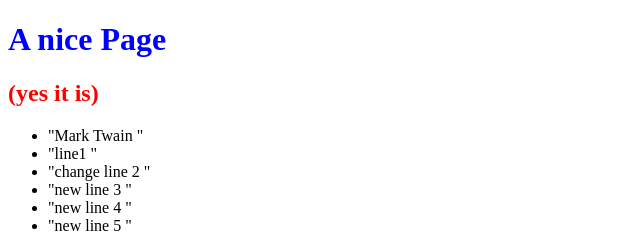
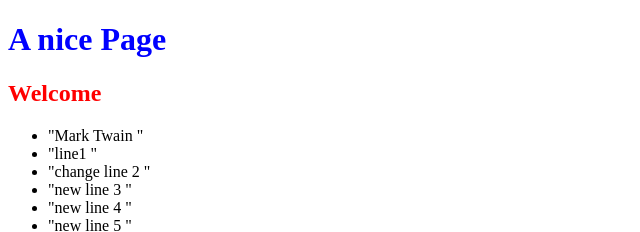
Before and after one commit to MartineGeiller/0MainSAP_Repo, a plain HTML site: page index.html in a window 1280 px wide. Shown: the top 232 px of the page, 0-640 px from the left. Drawn offline with Linux system fonts and the light colour scheme.

Commit message:
changed H2

```diff
--- a/index.html
+++ b/index.html
@@ -7,7 +7,7 @@
 			</head>
 			<body>
 				<h1 >A nice Page </h1>
-				<h2>(yes it is)</h2>
+				<h2>Welcome</h2>
 				<ul>
 					 <li>"Mark Twain "</li>
 					 <li>"line1 "</li>
```
